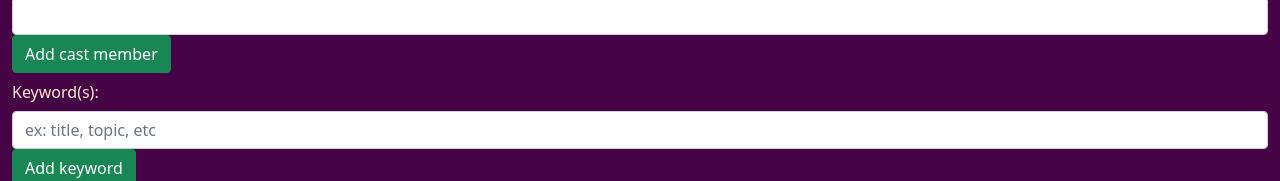
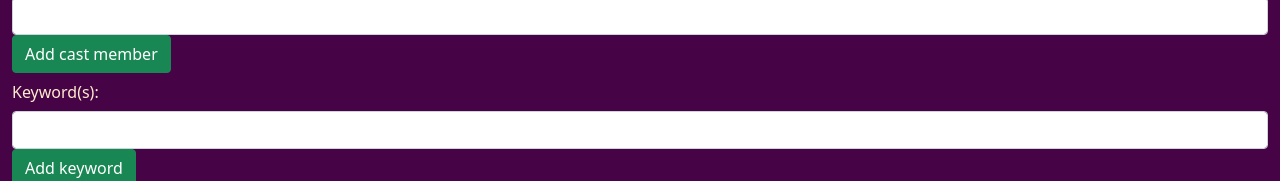
Before and after one commit to mellowmorgan/movie-suggester, a website built with webpack: page src/index.html in a window 1280 px wide. Shown: the part 245-426 px from the top of the page. Built offline with nearby package versions, Linux system fonts and the light colour scheme.

Commit message:
remove some placeholder html
Co-authored-by: Aaron Minnick <abminnick@gmail.com>
Co-authored-by: Morgan Waites <morgan.waites@gmail.com>
Co-authored-by: Katie Pundt <kzpundt@gmail.com>

```diff
--- a/src/index.html
+++ b/src/index.html
@@ -55,7 +55,7 @@
       <div class="form-group">
         <label for="keyword" class="col-form-label">Keyword(s):</label>
         <div id="selected-keywords"></div>
-        <input type="text" class="form-control" id="input-keyword" placeholder="ex: title, topic, etc">
+        <input type="text" class="form-control" id="input-keyword">
         <div id="keyword-suggestions" class="list-group"></div>
         <div class="button" id="keyword-btn">
           <button id="add-keyword" class="btn btn-success" type="button">Add keyword</button>
```
